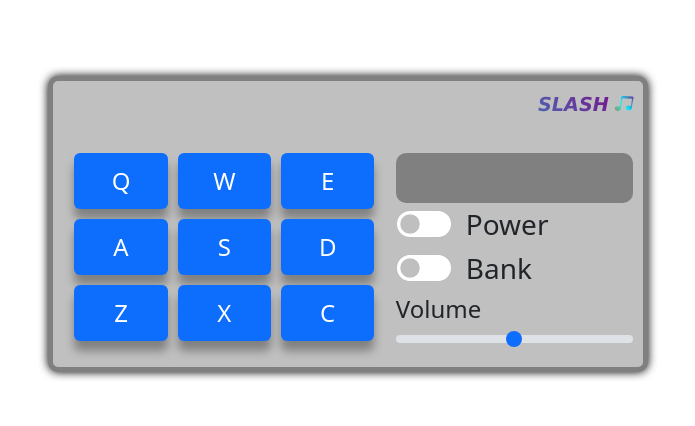
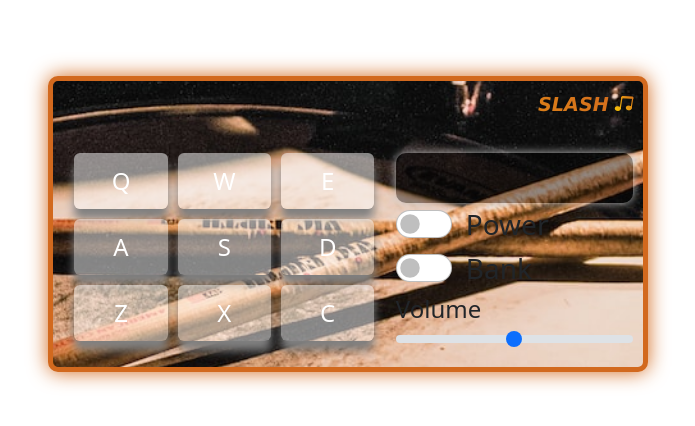
Before and after one commit to Foss-Educational-Projects/Slash, a React (Vite) app: page / in a window 1280 px wide. Shown: the part 176-602 px from the top of the page, without its empty margins (292-987 px from the left). Built offline with nearby package versions, Linux system fonts and the light colour scheme.

Commit message:
Initial Commit 2

```diff
--- a/src/assets/scss/main.scss
+++ b/src/assets/scss/main.scss
@@ -13,7 +13,7 @@ html, body {
 }
 :root {
 	--main-bg-color:silver;
-	--main-border-color: grey;
+	--main-border-color: chocolate;
 }
 
 #root {
@@ -29,11 +29,16 @@ html, body {
 	background-color: var(--main-bg-color);
 	padding: 10px;
 	border: 5px solid var(--main-border-color);
-	box-shadow: 0 0 10px black;
+	box-shadow: 0 0 20px var(--main-border-color);
 	border-radius: 10px;
 	display: grid;
 	column-gap: 10px;
 	row-gap: 10px;
+	background-image: url('./../images/drum.jpg');
+	background-size: cover;
+	background-position: center;
+	background-attachment: fixed;
+	background-repeat: no-repeat;
 	grid-template-areas:
 		"title title"
 		"play controls"
--- a/src/assets/scss/modules/_drum-control-buttons.scss
+++ b/src/assets/scss/modules/_drum-control-buttons.scss
@@ -2,22 +2,27 @@
 	grid-area: controls;
 }
 :root {
-	--display-box-bg-color:grey;
+	--display-box-bg-color:rgba(0,0,0,0.4);
 }
 .display-box {
 	width: 100%;
 	height: 50px;
 	border-radius: 10px;
+	color: white;
+	font-size: 1.1em;
 	box-shadow: 0 0 10px silver;
 	background: var(--display-box-bg-color);
 }
-
 @media only screen and (max-width: 600px){
+	#display-box {
+		margin: 10px 0;
+	}
 	.drum-control-buttons {
 		display: flex;
 		flex-direction: column;
 		align-items: center;
 		justify-content: center;
+		color: white;
 
 	}
 }
--- a/src/assets/scss/modules/_drum-play-buttons.scss
+++ b/src/assets/scss/modules/_drum-play-buttons.scss
@@ -21,7 +21,13 @@
 	box-shadow: 0 10px 10px grey;
 	position: relative;
 	top: 0px;
-	transition: top, 100ms ease-in-out;
+	background-color: rgba(255,255,255,0.5);
+	color: white!important;
+	transition: top,background-color, 100ms ease-in-out;
+	&:hover {
+		transition: background-color, 100ms ease-in-out!important;
+		background-color: rgba(255,255,255,0.2)!important;
+	}
 }
 .drum-pad:active {
 	top: 10px;
--- a/src/assets/scss/modules/_title.scss
+++ b/src/assets/scss/modules/_title.scss
@@ -1,5 +1,5 @@
 @mixin gradient-title {
-	background:linear-gradient(45deg, orangered, cyan, purple);
+	background:linear-gradient(45deg, gold, chocolate);
 	-webkit-background-clip: text;
 	-webkit-text-fill-color:transparent;
 }
--- a/src/components/Drum-Play-Buttons.jsx
+++ b/src/components/Drum-Play-Buttons.jsx
@@ -1,83 +1,73 @@
-import React from "react";
+import React, { useEffect } from "react";
 import Button from 'react-bootstrap/Button'
 
 const DrumPlayButtons = () => {
-	const playButtons = [
+	useEffect(() => {
+		document.addEventListener('keydown', (e) => {
+			switch (e.key) {
+				case 'q':
+
+			}
+		})
+	}, [])
+	const buttons = [
 		{
-		id:0,
-		audioSrc:""
+			id: 'q',
+			audioSrc: '',
+			name: ''
 		},
 		{
-		id:1,
-		audioSrc:""
+			id: 'w',
+			audioSrc: '',
+			name: ''
 		},
 		{
-		id:2,
-		audioSrc:""
+			id: 'e',
+			audioSrc: '',
+			name: ''
 		},
 		{
-		id:3,
-		audioSrc:""
+			id: 'a',
+			audioSrc: '',
+			name: ''
 		},
 		{
-		id:4,
-		audioSrc:""
+			id: 's',
+			audioSrc: '',
+			name: ''
 		},
 		{
-		id:5,
-		audioSrc:""
+			id: 'd',
+			audioSrc: '',
+			name: ''
 		},
 		{
-		id:6,
-		audioSrc:""
+			id: 'z',
+			audioSrc: '',
+			name: ''
 		},
 		{
-		id:7,
-		audioSrc:""
+			id: 'x',
+			audioSrc: '',
+			name: ''
 		},
 		{
-		id:8,
-		audioSrc:""
+			id: 'c',
+			audioSrc: '',
+			name: ''
 		},
 	]
 	return (
 		<div className="play-button-container">
 			<div className="drum-play-buttons">
-				<Button variant="primary" className='drum-pad'>Q
-					<audio src=""  />
+				{buttons.map((btn, index) => {
+					return (
+						<Button variant="none" id={btn.id} key={index} className='drum-pad text-uppercase'>
+							{btn.id}
+							<audio src={btn.audioSrc} />
 						</Button>
-
-				<Button variant="primary" className='drum-pad'>W
-					<audio src="" />
-				</Button>
-
-				<Button variant="primary" className='drum-pad'>E
-					<audio src="" />
-				</Button>
-
-				<Button variant="primary" className='drum-pad'>A
-					<audio src="" />
-				</Button>
-
-				<Button variant="primary" className='drum-pad'>S
-					<audio src="" />
-				</Button>
-
-				<Button variant="primary" className='drum-pad'>D
-					<audio src="" />
-				</Button>
-
-				<Button variant="primary" className='drum-pad'>Z
-					<audio src="" />
-				</Button>
-
-				<Button variant="primary" className='drum-pad'>X
-					<audio src="" />
-				</Button>
-
-				<Button variant="primary" className='drum-pad'>C
-					<audio src="" />
-				</Button>
+					)
+				})}
 			</div>
 		</div>
 	)
```
Lines whose indentation alone changed are shown as unchanged.
